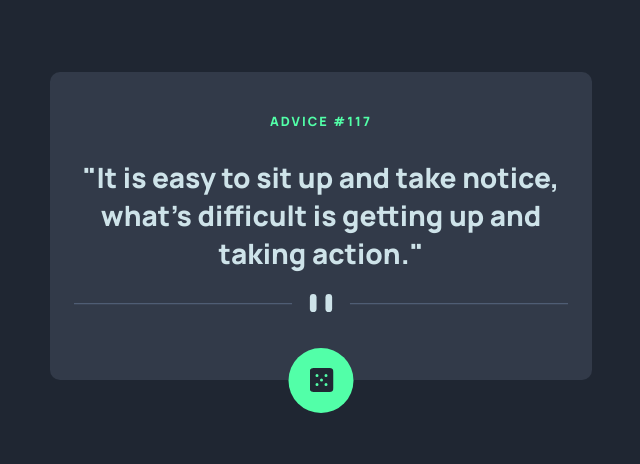
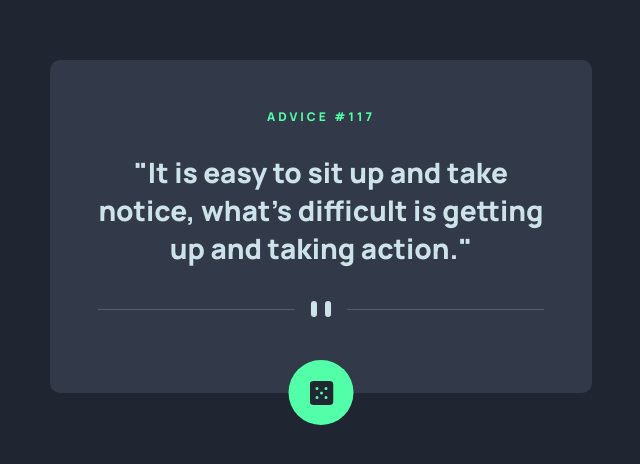
Before and after one commit to HelenEmmett/fem-advice-generator-app, a plain HTML site: page index.html in a window 1280 px wide. Shown: the part 174-638 px from the top of the page, without its empty margins (319-959 px from the left). Drawn offline with Linux system fonts and the light colour scheme.

Commit message:
Fine tuned CSS responsive styles

```diff
--- a/assets/css/styles.css
+++ b/assets/css/styles.css
@@ -45,7 +45,7 @@ body {
 }
 
 h1#advice {
-    font-size: calc(25rem / 16);
+    font-size: calc(24rem / 16);
     font-weight: 800;
     color: var(--light-cyan);
     margin: 28px 0;
@@ -55,9 +55,9 @@ h1#advice {
 }
 
 h2#advice-heading {
-    font-size: 0.8rem;
+    font-size: 0.75rem;
     font-weight: 800;
-    letter-spacing: 2px;
+    letter-spacing: 3px;
     color: var(--neon-green);
 }
 
@@ -73,6 +73,12 @@ h2#advice-heading {
     display: flex;
     align-items: center;
     justify-content: center;
+    transition: all .6s;
+}
+
+#dice:hover {
+    box-shadow: 0 0 30px var(--neon-green);
+    transform: rotateZ(180deg);
 }
 
 
@@ -85,10 +91,13 @@ h2#advice-heading {
         align-items: center;
         flex-direction: column;
     }
+    #advice-container {
+        padding: 48px;
+    }
     h1#advice {
         font-size: calc(28rem / 16);
         margin: 28px 0;
-        padding-bottom: 40px;
+        padding-bottom: 50px;
         background: url("../images/pattern-divider-desktop.svg") no-repeat bottom;
         background-size: contain;
     }
```
